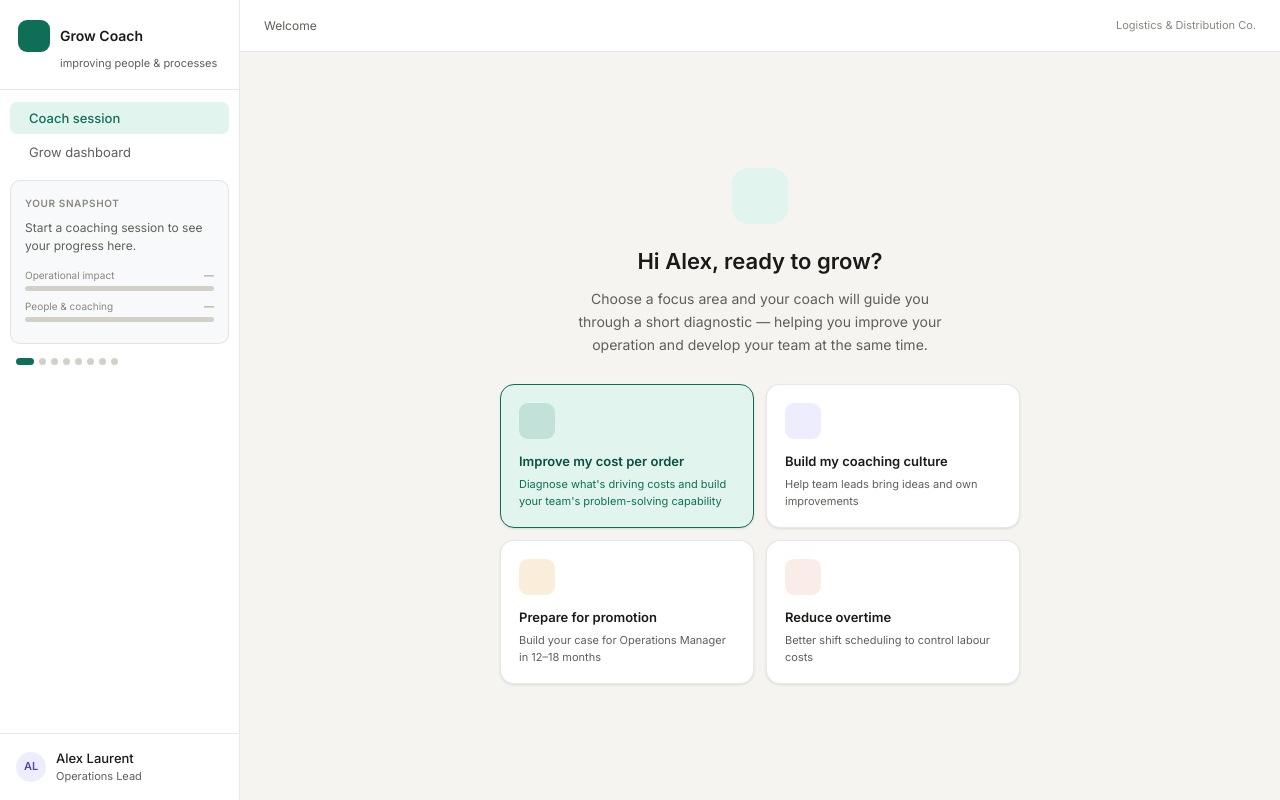
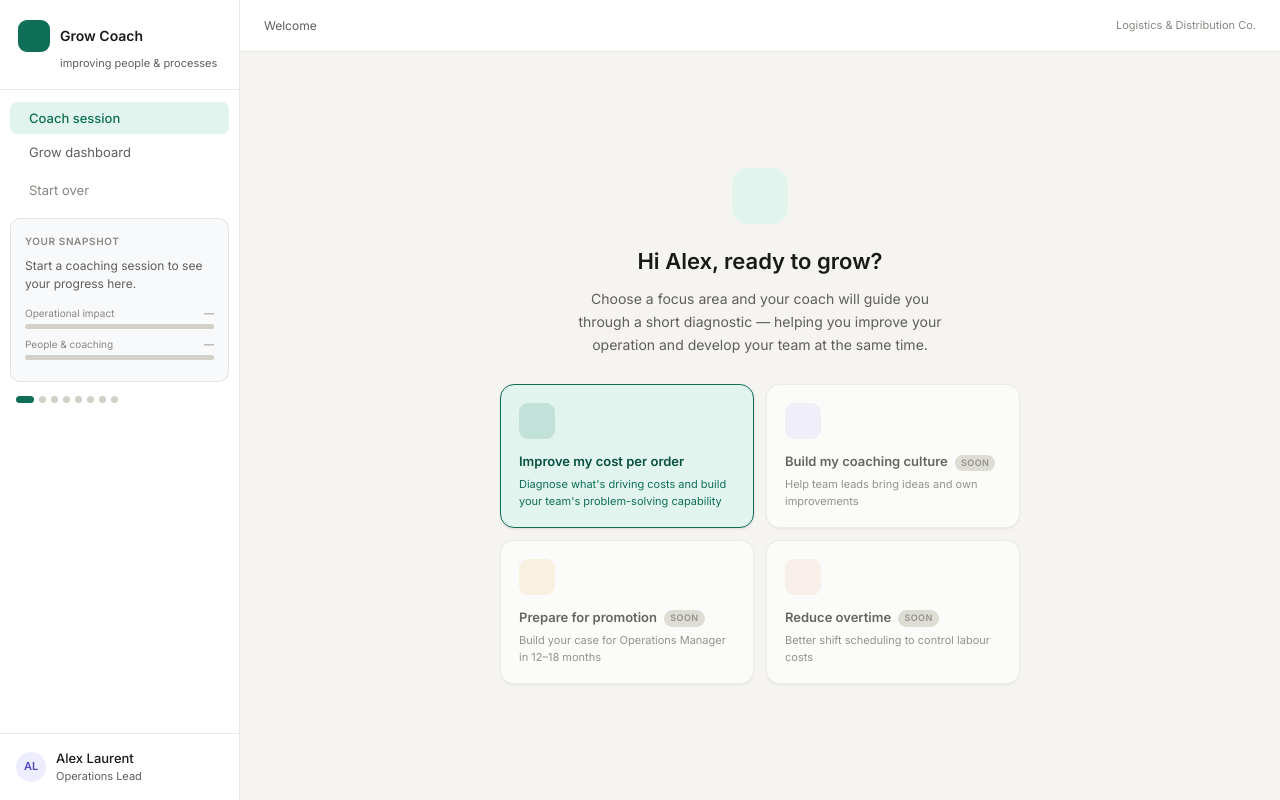
Before and after one commit to joewvernon-star/grow-coach-app, a Flask app: page / in a window 1280 px wide. Run offline with Flask 3, Linux system fonts and the light colour scheme; some libraries are stand-ins or nearby versions.

Commit message:
Fix: home navigation, broken showView, error handling, coming-soon cards, topbar home button

```diff
--- a/static/css/main.css
+++ b/static/css/main.css
@@ -392,3 +392,46 @@ html, body { height: 100%; font-family: var(--font); background: var(--bg); colo
 /* ── ACCESSIBILITY ──────────────────────────────────────────── */
 button:focus-visible, [role="button"]:focus-visible { outline: 2px solid var(--teal); outline-offset: 2px; border-radius: 4px; }
 .sr-only { position: absolute; width: 1px; height: 1px; padding: 0; margin: -1px; overflow: hidden; clip: rect(0,0,0,0); border: 0; }
+
+/* ── HOME BUTTON ────────────────────────────────────────────── */
+.home-btn {
+  display: flex;
+  align-items: center;
+  gap: 5px;
+  padding: 5px 12px;
+  border: 1px solid var(--border-s);
+  border-radius: var(--r-sm);
+  background: var(--white);
+  color: var(--text-s);
+  font-size: 12px;
+  font-weight: 500;
+  cursor: pointer;
+  font-family: var(--font);
+  transition: all .15s;
+}
+.home-btn:hover {
+  background: var(--gray-100);
+  color: var(--text);
+  border-color: var(--gray-400);
+}
+.home-btn i { font-size: 14px; }
+
+/* ── COMING SOON CARDS ──────────────────────────────────────── */
+.ec.coming-soon {
+  opacity: .65;
+  cursor: default;
+  pointer-events: none;
+}
+.pill {
+  display: inline-block;
+  font-size: 9px;
+  font-weight: 600;
+  text-transform: uppercase;
+  letter-spacing: .05em;
+  background: var(--gray-200);
+  color: var(--gray-600);
+  padding: 1px 6px;
+  border-radius: 10px;
+  vertical-align: middle;
+  margin-left: 4px;
+}
--- a/static/js/app.js
+++ b/static/js/app.js
@@ -11,10 +11,15 @@ const COLOR = {
   purple: { border: '#534AB7', bg: '#EEEDFE', text: '#3C3489', accent: '#534AB7' }
 };
 
+// ── STATE ──────────────────────────────────────────────────────────────
+let _hasPain = false;
+let _inSession = false;
+
 // ── API LAYER ──────────────────────────────────────────────────────────
 const API = {
   async get(path) {
     const r = await fetch(path);
+    if (!r.ok) throw new Error(`GET ${path} failed: ${r.status}`);
     return r.json();
   },
   async post(path, body = {}) {
@@ -23,6 +28,7 @@ const API = {
       headers: { 'Content-Type': 'application/json' },
       body: JSON.stringify(body)
     });
+    if (!r.ok) throw new Error(`POST ${path} failed: ${r.status}`);
     return r.json();
   }
 };
@@ -47,6 +53,8 @@ const UI = {
 
   addTyping() {
     const cb = this.chatBody();
+    // Only add one typing indicator at a time
+    if (document.getElementById('typing-row')) return;
     const row = document.createElement('div');
     row.id = 'typing-row';
     row.className = 'bubble-row';
@@ -121,28 +129,42 @@ const UI = {
       : `<strong>Step ${idx} of 8</strong> — ${STEP_LABELS[idx]}`;
   },
 
-  updateSnap(scores, hasPain) {
+  updateSnap(scores) {
     document.getElementById('op-bar').style.width = scores.op + '%';
     document.getElementById('pe-bar').style.width = scores.pe + '%';
     document.getElementById('op-pct').textContent = scores.op + '%';
     document.getElementById('pe-pct').textContent = scores.pe + '%';
-    document.getElementById('snap-goal').textContent = hasPain
+    document.getElementById('snap-goal').textContent = _hasPain
       ? 'Goal: Reduce cost per order & build coaching culture.'
       : 'Start a coaching session to see your progress here.';
-    document.getElementById('session-badge').style.display = 'inline-block';
+  },
+
+  showSessionBadge(show) {
+    document.getElementById('session-badge').style.display = show ? 'inline-block' : 'none';
+  },
+
+  // Show/hide the start-over button in topbar
+  showHomeBtn(show) {
+    document.getElementById('home-btn').style.display = show ? 'flex' : 'none';
   }
 };
 
 // ── DASHBOARD RENDERER ─────────────────────────────────────────────────
 const Dashboard = {
   async render() {
+    const el = document.getElementById('dash-body');
+    el.innerHTML = `<div style="padding:40px;text-align:center;color:var(--text-s)">
+      <div class="typing" style="justify-content:center;margin-bottom:8px">
+        <div class="typing-dot"></div><div class="typing-dot"></div><div class="typing-dot"></div>
+      </div>Loading dashboard...</div>`;
+
+    try {
       const data = await API.get('/api/dashboard');
-    const el = document.getElementById('dash-body');
       const maxCPO = 5.50;
       const maxCoach = Math.max(...data.coaching_trend, 1);
 
       el.innerHTML = `
-    <div class="dash-scroll" style="padding:24px">
+      <div style="padding:24px">
 
         <div class="dash-section">
           <div class="dash-section-title"><i class="ti ti-layout-dashboard"></i> Grow dashboard</div>
@@ -230,13 +252,19 @@ const Dashboard = {
 
       </div>`;
 
-    // Animate promo bar after paint
       requestAnimationFrame(() => {
         setTimeout(() => {
           const fill = document.getElementById('promo-fill');
           if (fill) fill.style.width = data.promo_readiness + '%';
         }, 100);
       });
+
+    } catch (err) {
+      el.innerHTML = `<div style="padding:40px;text-align:center;color:var(--coral)">
+        <i class="ti ti-alert-circle" style="font-size:24px"></i>
+        <p style="margin-top:8px">Could not load dashboard. Please refresh the page.</p>
+      </div>`;
+    }
   }
 };
 
@@ -245,27 +273,38 @@ const Coach = {
   currentFocus: null,
 
   async setState(updates) {
+    try {
+      if (updates.pain) _hasPain = true;
       const res = await API.post('/api/state', updates);
-    if (res.scores) {
-      const hasPain = !!updates.pain || !!(await API.get('/api/state')).state.pain;
-      UI.updateSnap(res.scores, hasPain);
+      if (res.scores) UI.updateSnap(res.scores);
+      return res;
+    } catch (err) {
+      console.error('setState failed:', err);
     }
-    return res;
   },
 
   async start() {
+    // Switch views
     document.getElementById('view-entry').classList.remove('active');
     document.getElementById('view-chat').classList.add('active');
+    document.getElementById('nav-coach').classList.add('active');
     document.getElementById('chat-body').innerHTML = '';
+
+    _inSession = true;
+    _hasPain = false;
     UI.updateDots(1);
+    UI.showSessionBadge(true);
+    UI.showHomeBtn(true);
 
-    // Reset server session
+    try {
       await API.post('/api/reset');
-
       await UI.coachSay(
         `Great choice, Alex. We'll look at what's driving your <strong>cost per order</strong> and how your team is working — because improving <em>processes</em> and developing <em>people</em> go hand in hand.<br><br>This takes about 5 minutes. Tap your answers as we go.`
       );
       setTimeout(() => this.stepTrend(), 300);
+    } catch (err) {
+      UI.addBubble('Something went wrong starting the session. Please refresh and try again.');
+    }
   },
 
   stepTrend() {
@@ -300,18 +339,18 @@ const Coach = {
   stepSize() {
     UI.coachSay('A couple of quick context questions — how many <strong>orders per day</strong> does your site typically run?').then(() => {
       UI.addChips([
-        { label: 'Under 500',    val: 's' },
-        { label: '500 – 2,000', val: 'm' },
-        { label: '2,000 – 5,000', val: 'l' },
-        { label: 'Over 5,000',  val: 'xl' },
+        { label: 'Under 500',       val: 's'  },
+        { label: '500 – 2,000',    val: 'm'  },
+        { label: '2,000 – 5,000',  val: 'l'  },
+        { label: 'Over 5,000',      val: 'xl' },
       ], async (val) => {
         await this.setState({ orders: val });
         UI.coachSay('And how many <strong>team leads or direct reports</strong> do you manage?').then(() => {
           UI.addChips([
             { label: '1 – 3',  val: 'xs' },
-            { label: '4 – 8',  val: 's' },
-            { label: '9 – 15', val: 'm' },
-            { label: '16+',    val: 'l' },
+            { label: '4 – 8',  val: 's'  },
+            { label: '9 – 15', val: 'm'  },
+            { label: '16+',    val: 'l'  },
           ], async (v) => {
             await this.setState({ team: v, step: 3 });
             UI.updateDots(3);
@@ -325,9 +364,9 @@ const Coach = {
   stepCulture() {
     UI.coachSay("Now let's check in on your <strong>team leads</strong>. Which sounds most like your current reality?").then(() => {
       UI.addChips([
-        { label: 'They mostly follow my instructions',              val: 'follow' },
+        { label: 'They mostly follow my instructions',              val: 'follow'    },
         { label: 'They sometimes bring ideas, but I usually drive', val: 'sometimes' },
-        { label: 'They regularly bring ideas and own them',         val: 'frequent' },
+        { label: 'They regularly bring ideas and own them',         val: 'frequent'  },
       ], async (val) => {
         await this.setState({ culture: val, step: 4 });
         UI.updateDots(4);
@@ -340,29 +379,29 @@ const Coach = {
     UI.coachSay("Almost done. Four quick driver questions — tap where you'd honestly put your operation today.").then(() => {
       UI.coachSay('<strong>Shift schedules vs. workload</strong> — how well do your shifts match when the work actually arrives?').then(() => {
         UI.addChips([
-          { label: 'Often mismatched', val: 'mis' },
+          { label: 'Often mismatched', val: 'mis'   },
           { label: 'Mostly matched',   val: 'mostly' },
         ], async (v) => {
           await this.setState({ schedule: v });
           UI.coachSay('<strong>Errors and rework</strong> — how often do order errors require correction?').then(() => {
             UI.addChips([
-              { label: 'Often — a real cost driver', val: 'often' },
+              { label: 'Often — a real cost driver', val: 'often'     },
               { label: 'Sometimes',                  val: 'sometimes' },
-              { label: 'Rare',                       val: 'rare' },
+              { label: 'Rare',                       val: 'rare'      },
             ], async (v2) => {
               await this.setState({ errors: v2 });
               UI.coachSay('<strong>Flow and bottlenecks</strong> — how would you describe throughput during peak periods?').then(() => {
                 UI.addChips([
-                  { label: 'Frequent bottlenecks', val: 'freq' },
-                  { label: 'Some slowdowns',       val: 'some' },
+                  { label: 'Frequent bottlenecks', val: 'freq'   },
+                  { label: 'Some slowdowns',       val: 'some'   },
                   { label: 'Mostly smooth',        val: 'smooth' },
                 ], async (v3) => {
                   await this.setState({ flow: v3 });
                   UI.coachSay('<strong>Team initiative</strong> — how often do your leads surface improvement ideas without being asked?').then(() => {
                     UI.addChips([
-                      { label: 'Rare — I have to pull ideas',  val: 'rare' },
-                      { label: 'Sometimes',                    val: 'some' },
-                      { label: 'Frequently — they drive it',   val: 'frequent' },
+                      { label: 'Rare — I have to pull ideas', val: 'rare'     },
+                      { label: 'Sometimes',                   val: 'some'     },
+                      { label: 'Frequently — they drive it',  val: 'frequent' },
                     ], async (v4) => {
                       await this.setState({ initiative: v4, step: 5 });
                       UI.updateDots(5);
@@ -379,11 +418,21 @@ const Coach = {
   },
 
   async stepFocus() {
+    try {
       const { focus } = await API.get('/api/focus');
       this.currentFocus = focus;
+      this._renderFocusCard(focus, 'Recommended focus');
+    } catch (err) {
+      UI.addBubble('Could not load your focus recommendation. Please try refreshing.');
+    }
+  },
+
+  _renderFocusCard(focus, label) {
     const c = COLOR[focus.color] || COLOR.teal;
 
-    await UI.coachSay("Based on everything you've shared, here's where I think you'll get the most traction — on cost <em>and</em> on developing your team:");
+    UI.coachSay("Based on everything you've shared, here's where I think you'll get the most traction — on cost <em>and</em> on developing your team:").then(() => {
+      // Remove any previous focus card
+      document.getElementById('focus-card')?.remove();
 
       const cb = UI.chatBody();
       const div = document.createElement('div');
@@ -392,7 +441,7 @@ const Coach = {
       div.style.border = `1.5px solid ${c.border}`;
       div.style.background = c.bg;
       div.innerHTML = `
-      <div class="focus-label" style="color:${c.accent}">Recommended focus</div>
+        <div class="focus-label" style="color:${c.accent}">${label}</div>
         <div class="focus-title" style="color:${c.text}">${focus.title}</div>
         <div class="focus-why"   style="color:${c.accent}">${focus.why}</div>
         <div class="focus-btns">
@@ -408,37 +457,18 @@ const Coach = {
 
       document.getElementById('btn-confirm-focus').onclick = () => this.confirmFocus();
       document.getElementById('btn-next-focus').onclick   = () => this.nextFocus();
+    });
   },
 
   async nextFocus() {
+    try {
       document.getElementById('focus-card')?.remove();
       const { focus } = await API.post('/api/focus/next');
       this.currentFocus = focus;
-    const c = COLOR[focus.color] || COLOR.teal;
-
-    const cb = UI.chatBody();
-    const div = document.createElement('div');
-    div.className = 'focus-card';
-    div.id = 'focus-card';
-    div.style.border = `1.5px solid ${c.border}`;
-    div.style.background = c.bg;
-    div.innerHTML = `
-      <div class="focus-label" style="color:${c.accent}">Alternative focus</div>
-      <div class="focus-title" style="color:${c.text}">${focus.title}</div>
-      <div class="focus-why"   style="color:${c.accent}">${focus.why}</div>
-      <div class="focus-btns">
-        <button class="btn-primary" id="btn-confirm-focus" style="background:${c.accent}">
-          Yes, let's start here
-        </button>
-        <button class="btn-ghost" id="btn-next-focus" style="color:${c.accent};border-color:${c.accent}">
-          Show another option
-        </button>
-      </div>`;
-    cb.appendChild(div);
-    cb.scrollTop = cb.scrollHeight;
-
-    document.getElementById('btn-confirm-focus').onclick = () => this.confirmFocus();
-    document.getElementById('btn-next-focus').onclick   = () => this.nextFocus();
+      this._renderFocusCard(focus, 'Alternative focus');
+    } catch (err) {
+      UI.addBubble('Could not load alternative. Please try again.');
+    }
   },
 
   async confirmFocus() {
@@ -447,10 +477,14 @@ const Coach = {
       card.querySelector('.focus-btns').innerHTML =
         '<span style="font-size:12px;color:var(--teal);font-weight:500"><i class="ti ti-check"></i> Focus confirmed</span>';
     }
+    try {
       const res = await API.post('/api/focus/confirm');
       this.currentFocus = res.focus;
       UI.updateDots(6);
       setTimeout(() => this.stepTasks(), 600);
+    } catch (err) {
+      UI.addBubble('Something went wrong. Please try refreshing.');
+    }
   },
 
   stepTasks() {
@@ -459,7 +493,7 @@ const Coach = {
       setTimeout(() => this.renderTaskCard('process', f), 400);
       setTimeout(() => {
         this.renderTaskCard('coaching', f);
-        setTimeout(() => this.stepWrap(), 800);
+        setTimeout(() => this.stepWrap(), 900);
       }, 1000);
     });
   },
@@ -492,6 +526,8 @@ const Coach = {
   taskAction(type, action) {
     const f = this.currentFocus;
     const body = document.getElementById('tbody-' + type);
+    if (!body) return;
+
     if (action === 'plan') {
       const btn = document.getElementById('tchip-plan-' + type);
       btn.className = 'task-chip done-chip';
@@ -509,6 +545,7 @@ const Coach = {
 
   async stepWrap() {
     UI.updateDots(7);
+    try {
       const { state } = await API.get('/api/state');
       const trendLabels = {
         worse:  'above target and worsening',
@@ -538,6 +575,9 @@ const Coach = {
         UI.updateDots(8);
         setTimeout(() => this.stepDone(val), 400);
       });
+    } catch (err) {
+      UI.addBubble('Could not load session summary. Please refresh the page.');
+    }
   },
 
   async stepDone(checkin) {
@@ -553,12 +593,16 @@ const Coach = {
       </button>
       <button class="btn-ghost" style="color:var(--purple);border-color:var(--purple);font-size:12px" onclick="App.showView('dash')">
         <i class="ti ti-layout-dashboard"></i> View my Grow dashboard
+      </button>
+      <button class="btn-ghost" style="color:var(--gray-400);border-color:var(--gray-200);font-size:12px" onclick="App.goHome()">
+        <i class="ti ti-home"></i> Back to home
       </button>`;
     cb.appendChild(div);
     cb.scrollTop = cb.scrollHeight;
   },
 
   async showManagerSummary() {
+    try {
       const summary = await API.get('/api/summary');
       const cb = UI.chatBody();
       const div = document.createElement('div');
@@ -578,6 +622,9 @@ const Coach = {
         </div>`;
       cb.appendChild(div);
       cb.scrollTop = cb.scrollHeight;
+    } catch (err) {
+      UI.addBubble('Could not generate summary. Please try again.');
+    }
   }
 };
 
@@ -588,16 +635,44 @@ const App = {
     document.querySelectorAll('.nav-btn').forEach(el => el.classList.remove('active'));
 
     if (v === 'coach') {
-      const step = parseInt(document.getElementById('d1')?.classList.contains('done') ||
-                            document.getElementById('d1')?.classList.contains('active'));
-      const inSession = document.getElementById('chat-body')?.children.length > 0;
-      document.getElementById(inSession ? 'view-chat' : 'view-entry').classList.add('active');
+      // Show chat if session is active, entry screen otherwise
+      const which = _inSession ? 'view-chat' : 'view-entry';
+      document.getElementById(which).classList.add('active');
       document.getElementById('nav-coach').classList.add('active');
-    } else {
+    } else if (v === 'dash') {
       document.getElementById('view-dash').classList.add('active');
       document.getElementById('nav-dash').classList.add('active');
       Dashboard.render();
     }
+  },
+
+  // Return to the home/entry screen and reset everything
+  async goHome() {
+    try {
+      await API.post('/api/reset');
+    } catch (e) { /* ignore */ }
+
+    _inSession = false;
+    _hasPain = false;
+    Coach.currentFocus = null;
+
+    // Reset UI
+    document.getElementById('chat-body').innerHTML = '';
+    UI.updateDots(0);
+    UI.showSessionBadge(false);
+    UI.showHomeBtn(false);
+    document.getElementById('snap-goal').textContent = 'Start a coaching session to see your progress here.';
+    document.getElementById('op-bar').style.width = '0%';
+    document.getElementById('pe-bar').style.width = '0%';
+    document.getElementById('op-pct').textContent = '—';
+    document.getElementById('pe-pct').textContent = '—';
+
+    // Switch to entry view
+    document.querySelectorAll('.view').forEach(el => el.classList.remove('active'));
+    document.querySelectorAll('.nav-btn').forEach(el => el.classList.remove('active'));
+    document.getElementById('view-entry').classList.add('active');
+    document.getElementById('nav-coach').classList.add('active');
+    document.getElementById('step-label').innerHTML = 'Welcome';
   },
 
   startFlow() {
@@ -608,4 +683,6 @@ const App = {
 // ── INIT ───────────────────────────────────────────────────────────────
 document.addEventListener('DOMContentLoaded', () => {
   UI.updateDots(0);
+  UI.showHomeBtn(false);
+  UI.showSessionBadge(false);
 });
--- a/templates/index.html
+++ b/templates/index.html
@@ -29,6 +29,9 @@
         </button>
         <button class="nav-btn" id="nav-dash" onclick="App.showView('dash')">
           <i class="ti ti-layout-dashboard"></i> Grow dashboard
+        </button>
+        <button class="nav-btn" id="nav-home" onclick="App.goHome()" style="margin-top:4px;color:var(--text-xs)">
+          <i class="ti ti-home"></i> Start over
         </button>
       </nav>
 
@@ -68,7 +71,13 @@
     <!-- ── MAIN ───────────────────────────────────── -->
     <main class="main">
       <div class="topbar">
-        <span class="step-label" id="step-label">Welcome</span>
+        <div style="display:flex;align-items:center;gap:12px">
+          <!-- Home button — shown only during a session -->
+          <button id="home-btn" onclick="App.goHome()" class="home-btn" title="Back to home" style="display:none">
+            <i class="ti ti-arrow-left"></i> Home
+          </button>
+          <span class="step-label" id="step-label">Welcome</span>
+        </div>
         <div class="topbar-right">
           <span class="topbar-badge" id="session-badge" style="display:none">Session in progress</span>
           <span class="topbar-org">Logistics &amp; Distribution Co.</span>
@@ -88,19 +97,19 @@
                 <div class="ec-title">Improve my cost per order</div>
                 <div class="ec-sub">Diagnose what's driving costs and build your team's problem-solving capability</div>
               </div>
-              <div class="ec" tabindex="0" role="button">
+              <div class="ec coming-soon" tabindex="0" role="button" title="Coming soon">
                 <div class="ec-icon purple-icon"><i class="ti ti-users"></i></div>
-                <div class="ec-title">Build my coaching culture</div>
+                <div class="ec-title">Build my coaching culture <span class="pill">Soon</span></div>
                 <div class="ec-sub">Help team leads bring ideas and own improvements</div>
               </div>
-              <div class="ec" tabindex="0" role="button">
+              <div class="ec coming-soon" tabindex="0" role="button" title="Coming soon">
                 <div class="ec-icon amber-icon"><i class="ti ti-award"></i></div>
-                <div class="ec-title">Prepare for promotion</div>
+                <div class="ec-title">Prepare for promotion <span class="pill">Soon</span></div>
                 <div class="ec-sub">Build your case for Operations Manager in 12–18 months</div>
               </div>
-              <div class="ec" tabindex="0" role="button">
+              <div class="ec coming-soon" tabindex="0" role="button" title="Coming soon">
                 <div class="ec-icon coral-icon"><i class="ti ti-clock"></i></div>
-                <div class="ec-title">Reduce overtime</div>
+                <div class="ec-title">Reduce overtime <span class="pill">Soon</span></div>
                 <div class="ec-sub">Better shift scheduling to control labour costs</div>
               </div>
             </div>
```
Lines whose indentation alone changed are shown as unchanged.
